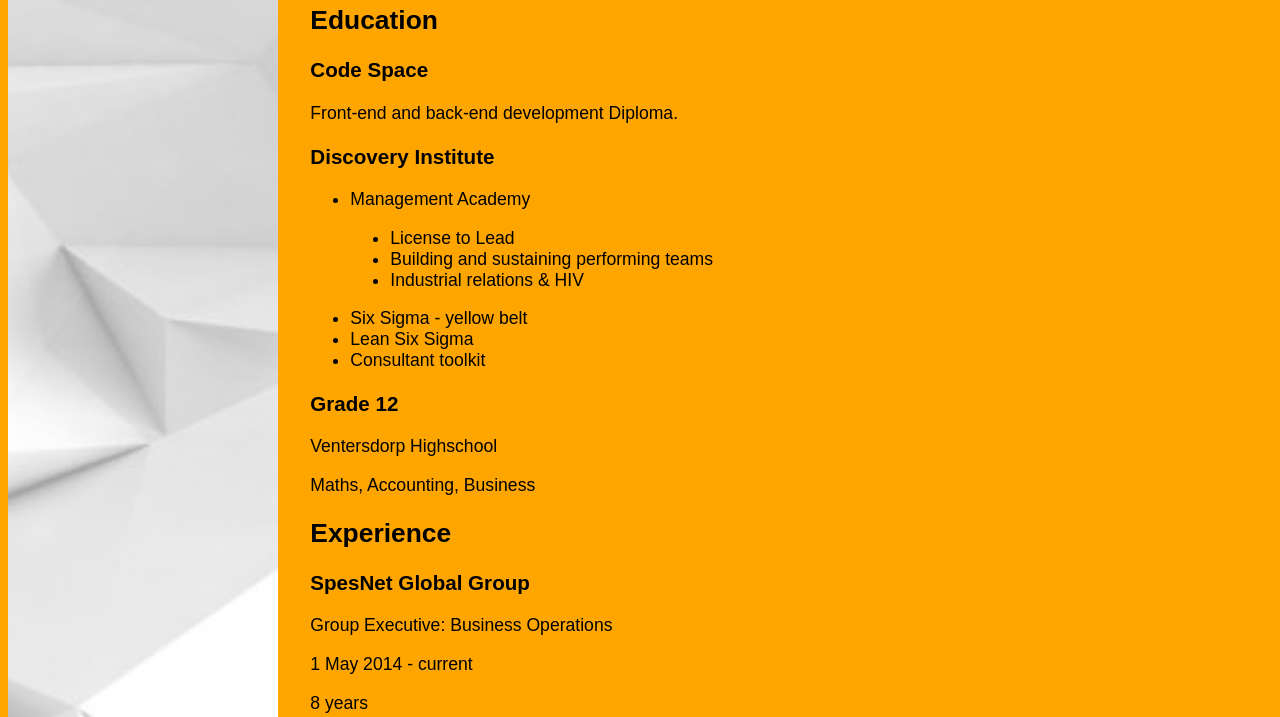
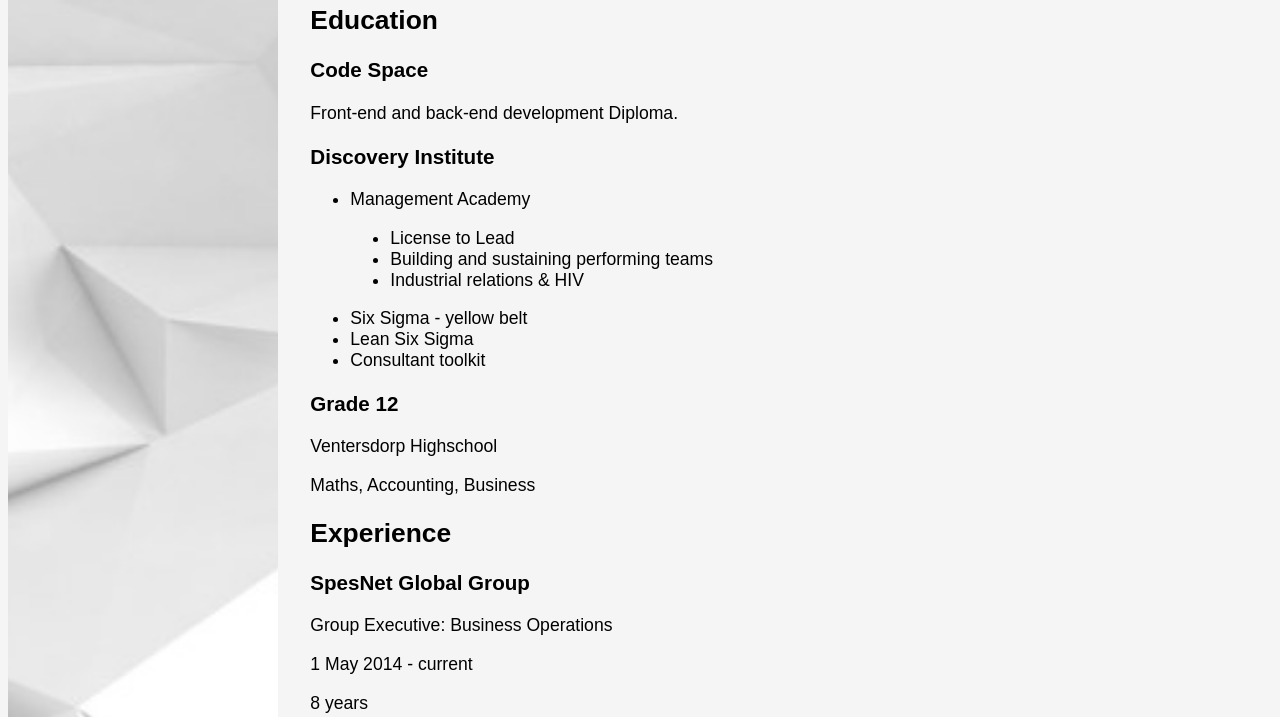
Before and after one commit to Willemu/myResume7, a plain HTML site: page index.html in a window 1280 px wide. Shown: the part 506-1223 px from the top of the page. Drawn offline with Linux system fonts and the light colour scheme.

Commit message:
color change
Updated colors for different device sizes

```diff
--- a/css/stylesheet.css
+++ b/css/stylesheet.css
@@ -199,26 +199,26 @@
 device size changes*/
 
 /*code for mobile devices smaller than 600px*/
-body { background-color: blue; }
+body { background-color: gray; }
 
 /* Small devices (portrait tablets and large phones, 600px and up) */
 @media only screen and (min-width: 600px) {
-   body { background-color: red; }
+   body { background-color: grey; }
 }
 
 /* Medium devices (landscape tablets, 768px and up) */
 @media only screen and (min-width: 768px) {
-   body { background-color: green; }
+   body { background-color: silver; }
 }
 
 /* Large devices (laptops/desktops, 992px and up) */
 @media only screen and (min-width: 992px) {
-   body { background-color: yellow; }
+   body { background-color: lightblue; }
 }
 
 /* Extra large devices (large laptops and desktops, 1200px and up) */
 @media only screen and (min-width: 1200px) {
-   body { background-color: orange; }
+   body { background-color: whitesmoke; }
 }
 
 /* Following the addition of the css grid content to the html
```
Also changed, not shown: Images/Willem1.PNG (deleted), Images/Willem2.PNG (deleted), Images/Willem3.jpg (deleted).
